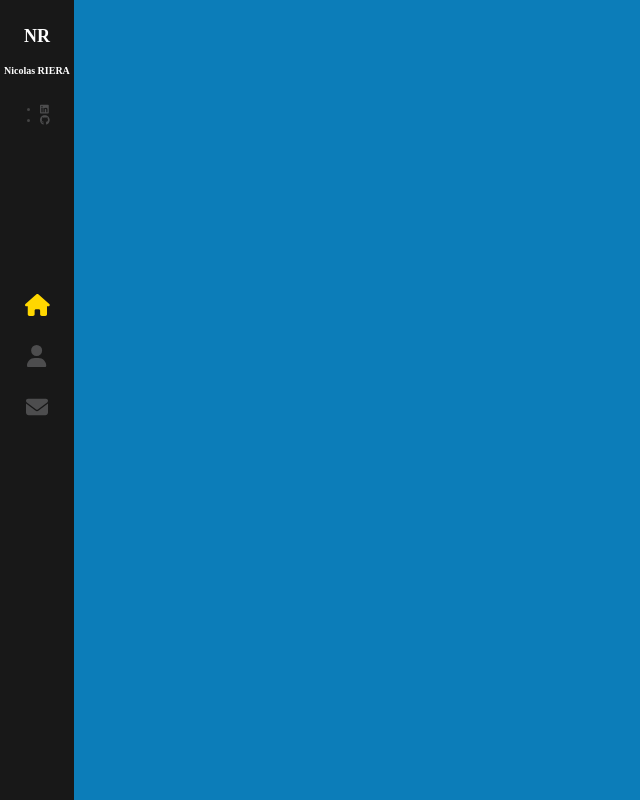
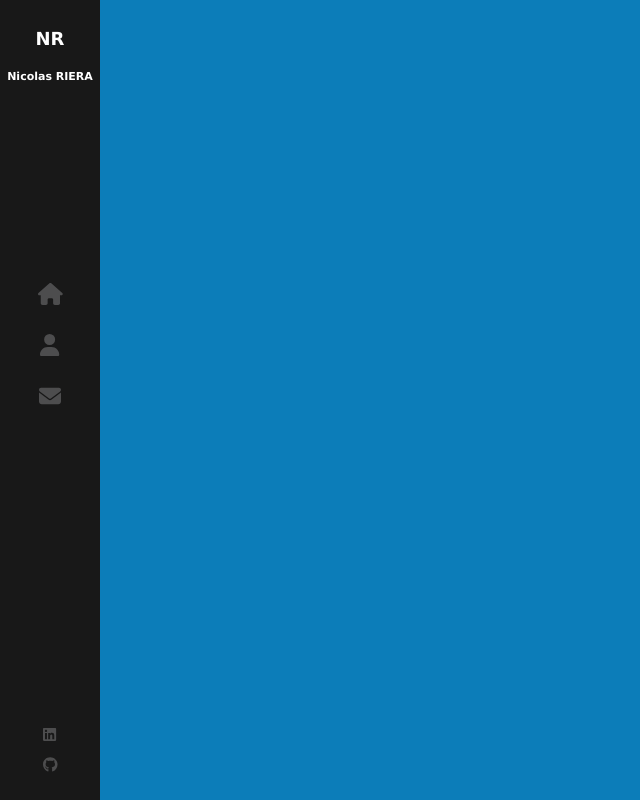
Before and after one commit to nicoriera/nicolas_riera_portfolio, a React (Create React App) app: page / in a window 1280 px wide. Shown: the whole page, without its empty margins (0-640 px from the left). Built offline with nearby package versions, Linux system fonts and the light colour scheme.

Commit message:
update nav css hover svg on a

```diff
--- a/src/App.scss
+++ b/src/App.scss
@@ -2,10 +2,6 @@ $primary-color: #ffd700;
 
 @import  'animate.css';
 
-@font-face {
-  font-family: 'Helvetica Neue';
-  src: url('./assets/fonts/helvetica-neu.ttf') format('ttf');
-}
 
 @font-face {
   font-family: 'Coolvetica';
@@ -19,5 +15,5 @@ $primary-color: #ffd700;
 
 input,
 textarea {
-  font-family: "Helvetica Neue";
+  font-family: 'Lucida Grande';
 }
--- a/src/components/Sidebar/index.scss
+++ b/src/components/Sidebar/index.scss
@@ -1,6 +1,6 @@
 .nav-bar{
     background: #181818;
-    width: 6Opx;
+    width: 100px;
     height: 100%;
     position: absolute;
     z-index: 3;
@@ -11,10 +11,11 @@
         color: white;
         font-weight: bold;
         text-align: center;
-    }
+
 
         .logo-initial{
             font-size: large;
+        }
     }
 
     nav {
@@ -30,10 +31,14 @@
             font-size: 22px;
             color: #4d4d4e;
             display: block;
-        line-height: 51px;
+
             height: 51px;
             position: relative;
             text-decoration: none;
+
+            &:hover svg {
+                color: #ffd700;
+            }
 
             i {
                 transition: all 0.3s ease-out;
@@ -43,7 +48,7 @@
                 color: #ffd700;
 
                 svg{
-                opacity: 0;
+                    opacity: 1;
                 }
 
                 &::after{
@@ -53,16 +58,16 @@
 
             &:after{
                 content: '';
-            font-size: 9px;
+                font-size: 10px;
+                font-weight: bold;
                 letter-spacing: 2px;
                 position: absolute;
-            bottom: O;
+                bottom: 0;
                 display: block;
                 width: 100%;
                 text-align: center;
                 opacity: 0;
                 transition: all 0,3s ease-out;
-
             }
 
             &:first-child{
@@ -84,12 +89,33 @@
             }
         }
 
-    a.active {
-        svg{
+    }
+
+    ul {
+        position: absolute;
+        bottom: 20px;
+        width: 100%;
+        display: block;
+        padding: 0;
+        list-style: none;
+        text-align: center;
+        margin: 0;
+
+        li {
+            a {
+                padding: 7px 0;
+                display: block;
+                font-size: 15px;
+                line-height: 16px;
+
+                &:hover svg {
                     color: #ffd700;
+                }
+            }
         }
     }
 
 
+
+
 }
-}
--- a/src/index.css
+++ b/src/index.css
@@ -4,7 +4,7 @@ html {
 
 body {
   margin: 0;
-  font-family: 300 11px/1.4 'Helvetica Neue', 'sans-serif';
+  font: 300 11px/1.4 'Lucida Grande', 'sans-serif';
   color: #444;
   background-color: #0c7db9;
   overflow: hidden;
```
Also changed, not shown: src/assets/fonts/helvetica-neu.ttf (deleted). Lines whose indentation alone changed are shown as unchanged.
